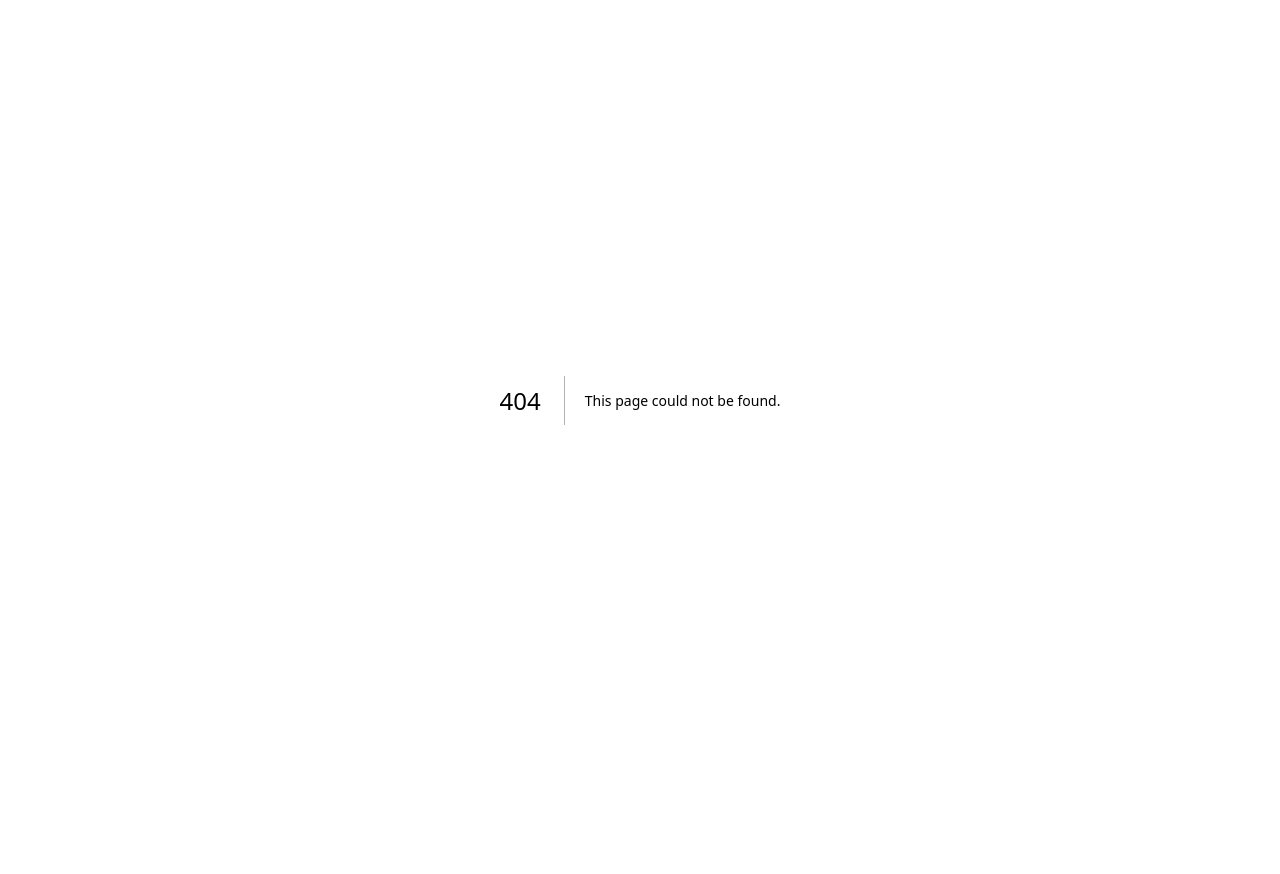
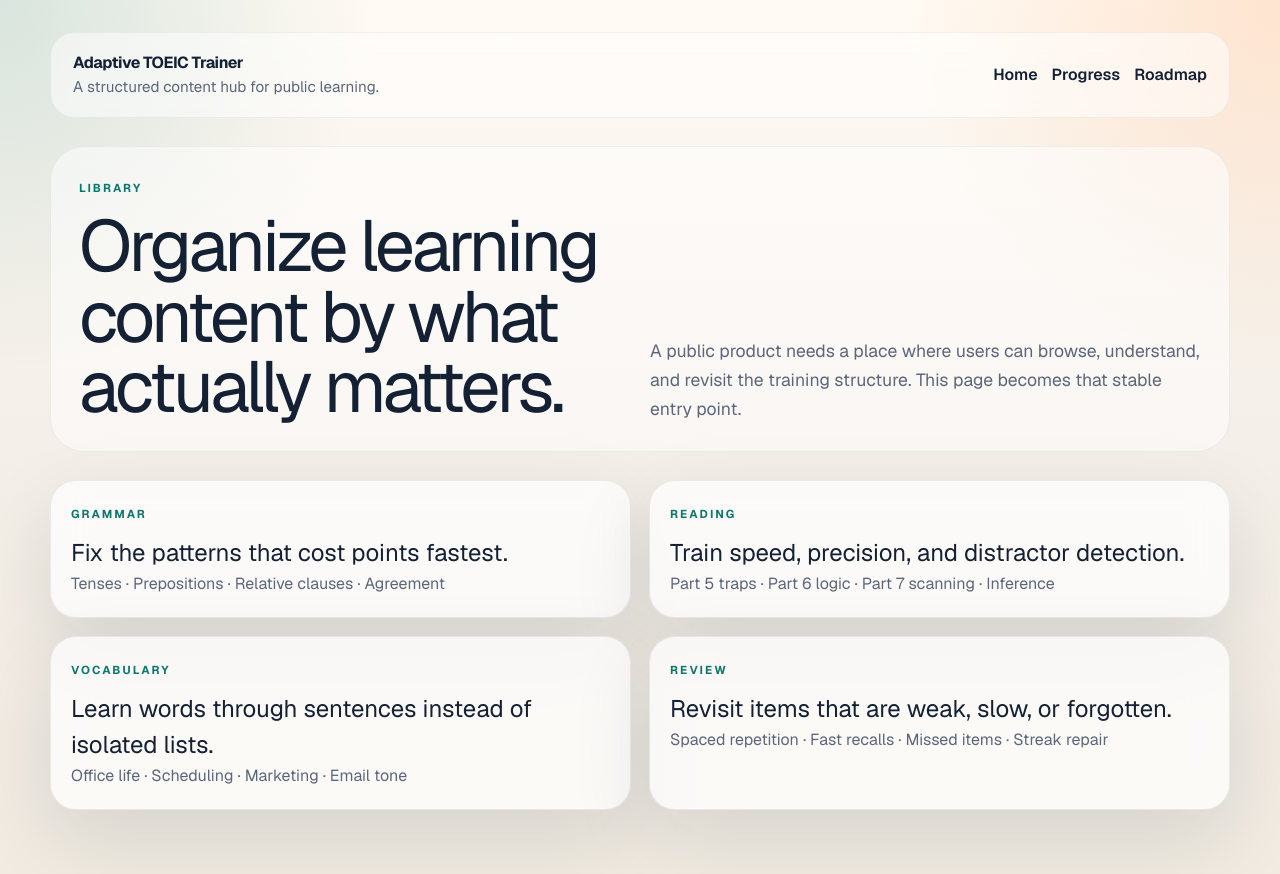
Before and after one commit to BaoAnh020603/adaptive-toeic-trainer, a Next.js app: page /library in a window 1280 px wide. Before the commit this address had no page. Before the commit the page ends 800 px from the top, so only its background shows below. Built offline with nearby package versions, Linux system fonts and the light colour scheme.

Commit message:
Add learning library hub

```diff
--- a/app/about/page.tsx
+++ b/app/about/page.tsx
@@ -20,7 +20,7 @@ export default function AboutPage() {
           <Link href="/">Home</Link>
           <Link href="/progress">Progress</Link>
           <Link href="/onboarding">Onboarding</Link>
-          <Link href="/roadmap">Roadmap</Link>
+          <Link href="/roadmap">Roadmap</Link><Link href="/library">Library</Link>
         </nav>
       </header>
 
--- a/app/account/page.tsx
+++ b/app/account/page.tsx
@@ -22,7 +22,7 @@ export default async function AccountPage() {
           <Link href="/">Home</Link>
           <Link href="/progress">Progress</Link>
           <Link href="/privacy">Privacy</Link>
-          <Link href="/roadmap">Roadmap</Link>
+          <Link href="/roadmap">Roadmap</Link><Link href="/library">Library</Link>
         </nav>
       </header>
 
--- a/app/features/page.tsx
+++ b/app/features/page.tsx
@@ -38,6 +38,7 @@ export default function FeaturesPage() {
           <Link href="/">Home</Link>
           <Link href="/#diagnostic">Diagnostic</Link>
           <Link href="/#quests">Quests</Link>
+          <Link href="/library">Library</Link>
         </nav>
       </header>
 
--- /dev/null
+++ b/app/library/page.tsx
@@ -0,0 +1,50 @@
+import type { Metadata } from "next";
+import Link from "next/link";
+import { libraryTopics } from "../../lib/library";
+
+export const metadata: Metadata = {
+  title: "Library | Adaptive TOEIC Trainer",
+  description:
+    "A structured learning library for grammar, reading, vocabulary, and review.",
+};
+
+export default function LibraryPage() {
+  return (
+    <main className="trainer-shell">
+      <header className="site-topbar">
+        <div>
+          <p className="brand-mark">Adaptive TOEIC Trainer</p>
+          <span>A structured content hub for public learning.</span>
+        </div>
+        <nav className="site-nav">
+          <Link href="/">Home</Link>
+          <Link href="/progress">Progress</Link>
+          <Link href="/roadmap">Roadmap</Link>
+        </nav>
+      </header>
+
+      <section className="section-block feature-hero">
+        <div>
+          <span className="eyebrow">Library</span>
+          <h1 className="feature-title">
+            Organize learning content by what actually matters.
+          </h1>
+        </div>
+        <p className="lead">
+          A public product needs a place where users can browse, understand, and
+          revisit the training structure. This page becomes that stable entry point.
+        </p>
+      </section>
+
+      <section className="feature-grid">
+        {libraryTopics.map((topic) => (
+          <article className="info-card feature-card" key={topic.title}>
+            <span className="card-kicker">{topic.title}</span>
+            <h2>{topic.focus}</h2>
+            <p>{topic.cards.join(" · ")}</p>
+          </article>
+        ))}
+      </section>
+    </main>
+  );
+}
--- a/app/onboarding/page.tsx
+++ b/app/onboarding/page.tsx
@@ -22,6 +22,7 @@ export default function OnboardingPage() {
           <Link href="/about">About</Link>
           <Link href="/privacy">Privacy</Link>
           <Link href="/roadmap">Roadmap</Link>
+          <Link href="/library">Library</Link>
         </nav>
       </header>
 
--- a/app/page.tsx
+++ b/app/page.tsx
@@ -86,7 +86,7 @@ export default function Home() {
           <Link href="/onboarding">Onboarding</Link>
           <Link href="/about">About</Link>
           <Link href="/progress">Progress</Link>
-          <Link href="/features">Features</Link>
+          <Link href="/features">Features</Link><Link href="/library">Library</Link>
         </nav>
       </header>
 
--- a/app/privacy/page.tsx
+++ b/app/privacy/page.tsx
@@ -26,7 +26,7 @@ export default function PrivacyPage() {
           <Link href="/">Home</Link>
           <Link href="/about">About</Link>
           <Link href="/onboarding">Onboarding</Link>
-          <Link href="/terms">Terms</Link>
+          <Link href="/terms">Terms</Link><Link href="/library">Library</Link>
         </nav>
       </header>
 
--- a/app/progress/page.tsx
+++ b/app/progress/page.tsx
@@ -20,6 +20,7 @@ export default function ProgressPage() {
           <Link href="/">Home</Link>
           <Link href="/features">Features</Link>
           <Link href="/#interactive-diagnostic">Diagnostic</Link>
+          <Link href="/library">Library</Link>
         </nav>
       </header>
 
--- a/app/roadmap/page.tsx
+++ b/app/roadmap/page.tsx
@@ -20,6 +20,7 @@ export default function RoadmapPage() {
           <Link href="/">Home</Link>
           <Link href="/about">About</Link>
           <Link href="/onboarding">Onboarding</Link>
+          <Link href="/library">Library</Link>
         </nav>
       </header>
 
--- /dev/null
+++ b/lib/library.ts
@@ -0,0 +1,28 @@
+export type LibraryTopic = {
+  title: string;
+  focus: string;
+  cards: string[];
+};
+
+export const libraryTopics: LibraryTopic[] = [
+  {
+    title: "Grammar",
+    focus: "Fix the patterns that cost points fastest.",
+    cards: ["Tenses", "Prepositions", "Relative clauses", "Agreement"],
+  },
+  {
+    title: "Reading",
+    focus: "Train speed, precision, and distractor detection.",
+    cards: ["Part 5 traps", "Part 6 logic", "Part 7 scanning", "Inference"],
+  },
+  {
+    title: "Vocabulary",
+    focus: "Learn words through sentences instead of isolated lists.",
+    cards: ["Office life", "Scheduling", "Marketing", "Email tone"],
+  },
+  {
+    title: "Review",
+    focus: "Revisit items that are weak, slow, or forgotten.",
+    cards: ["Spaced repetition", "Fast recalls", "Missed items", "Streak repair"],
+  },
+];
```
